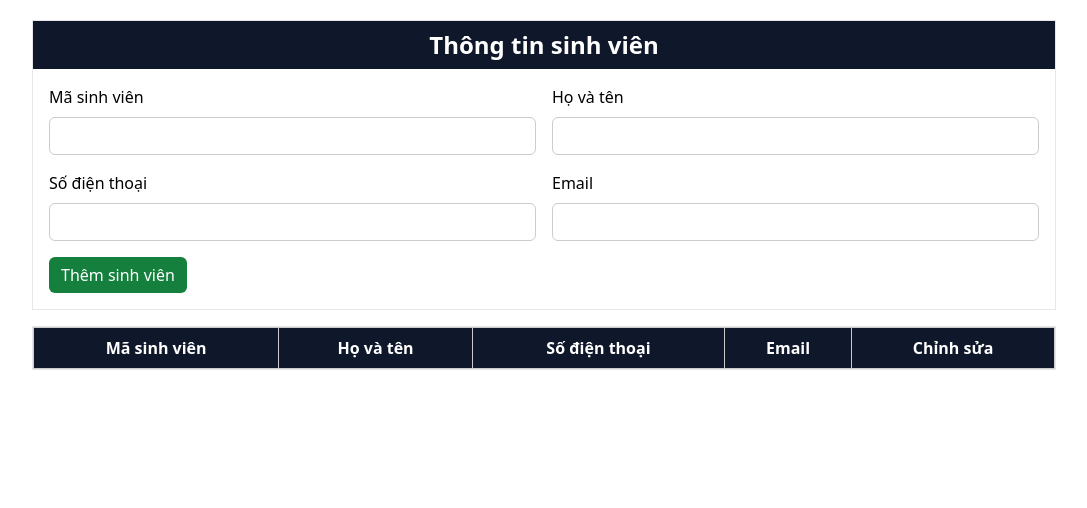
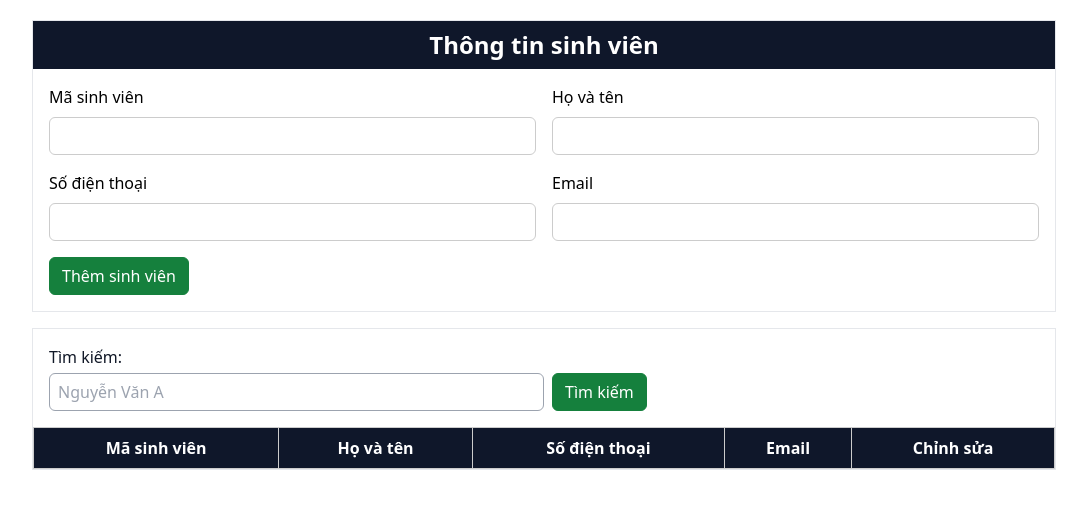
Before and after one commit to christianDev2k/React_Form, a React (Create React App) app: page / in a window 1280 px wide. Shown: the top 508 px of the page, without its empty margins (96-1183 px from the left). Built offline with nearby package versions, Linux system fonts and the light colour scheme.

Commit message:
search futured

```diff
--- a/src/QuanLySinhVien/Form/FormStyled.js
+++ b/src/QuanLySinhVien/Form/FormStyled.js
@@ -6,6 +6,7 @@ export const InputStyled = styled.input`
     padding: 6px 16px;
     width: 100%;
     margin-top: 8px;
+    display: block;
 `;
 
 export const ErrorsStyled = styled.small`
--- a/src/QuanLySinhVien/GlobalStyles/index.js
+++ b/src/QuanLySinhVien/GlobalStyles/index.js
@@ -5,8 +5,16 @@ export const ButtonStyled = styled.button`
     border-radius: 6px;
     transition: all 0.25s;
     color: #fff;
+    border: 1px solid transparent;
     &:hover {
         opacity: 0.8;
     }
-    ${props => (props.type === 'danger' ? 'background-color: rgb(225, 29, 72);' : 'background-color: rgb(21 128 61);')};
+    ${props =>
+        props.type === 'danger'
+            ? `
+            background-color: rgb(225, 29, 72);
+            border-color: rgb(225, 29, 72);`
+            : `
+            background-color: rgb(21 128 61);
+            border-color: rgb(21 128 61)`};
 `;
--- a/src/QuanLySinhVien/Table/index.jsx
+++ b/src/QuanLySinhVien/Table/index.jsx
@@ -1,11 +1,12 @@
-import React from 'react';
+import React, { useState } from 'react';
 import { useDispatch, useSelector } from 'react-redux';
 import './table.module.scss';
 import { ButtonStyled } from '../GlobalStyles';
 import { SVActions } from '../../store/SinhVienReducer/slice';
 
 const Table = () => {
-    const { students } = useSelector(state => state.SVReducer);
+    const [searchValue, setSearchValue] = useState('');
+    const { students, searchResults } = useSelector(state => state.SVReducer);
     const dispatch = useDispatch();
 
     const handleDelete = id => () => {
@@ -16,8 +17,40 @@ const Table = () => {
         dispatch(SVActions.getStudent(id));
     };
 
+    const handleSearch = () => {
+        dispatch(SVActions.searchStudent(searchValue));
+    };
+
+    const handleCancelSearch = () => {
+        dispatch(SVActions.searchStudent());
+        setSearchValue('');
+    };
+
     return (
         <div className='max-w-screen-lg mx-auto border mt-4'>
+            <div className='p-4'>
+                <label htmlFor='price' className='block font-medium leading-6 text-gray-900'>
+                    Tìm kiếm:
+                </label>
+                <div className='flex items-center mt-1'>
+                    <input
+                        type='text'
+                        id='price'
+                        name='price'
+                        value={searchValue}
+                        onChange={e => setSearchValue(e.target.value)}
+                        placeholder='Nguyễn Văn A'
+                        className='block w-1/2 mr-2 rounded-md border border-gray-400 py-1.5 px-2 text-gray-900'
+                    />
+                    <ButtonStyled onClick={handleSearch}>Tìm kiếm</ButtonStyled>
+                    {searchResults.length ? (
+                        <ButtonStyled type='danger' onClick={handleCancelSearch} className='ml-2'>
+                            Hủy bỏ
+                        </ButtonStyled>
+                    ) : null}
+                </div>
+            </div>
+
             <table className='w-full'>
                 <thead className='bg-slate-900 text-white font-bold'>
                     <tr>
@@ -29,7 +62,7 @@ const Table = () => {
                     </tr>
                 </thead>
                 <tbody>
-                    {students.map(student => (
+                    {(searchResults.length ? searchResults : students).map(student => (
                         <tr key={student.id}>
                             <td>{student.id}</td>
                             <td>{student.name}</td>
--- a/src/context/FormContext.js
+++ b/src/context/FormContext.js
@@ -24,7 +24,6 @@ const FormProvider = ({ children }) => {
         } else if (patternMismatch) {
             mess = 'Bạn nhập sai format rồi. Nhập lại giúp tớ nhé!';
         }
-
         return mess;
     };
 
@@ -73,7 +72,7 @@ const FormProvider = ({ children }) => {
         } else {
             dispatch(SVActions.editStudent(inputs));
         }
-        setInputs({});
+        // setInputs({});
     };
 
     useEffect(() => {
@@ -87,7 +86,7 @@ const FormProvider = ({ children }) => {
         handleOnSubmit,
         inputs,
         errors,
-        editingStudent
+        editingStudent,
     };
 
     return <FormContext.Provider value={value}>{children}</FormContext.Provider>;
--- a/src/store/SinhVienReducer/slice.js
+++ b/src/store/SinhVienReducer/slice.js
@@ -3,6 +3,7 @@ import { createSlice } from '@reduxjs/toolkit';
 const initialState = {
     students: [],
     editingStudent: undefined,
+    searchResults: [],
 };
 
 const SinhVienReducer = createSlice({
@@ -26,6 +27,15 @@ const SinhVienReducer = createSlice({
             let student = state.students.filter(student => student.id === payload);
             state.editingStudent = student[0];
         },
+        searchStudent: (state, { payload }) => {
+            if (payload === undefined) {
+                state.searchResults = [];
+            } else {
+                state.searchResults = state.students.filter(student =>
+                    student.name.toLowerCase().includes(payload.toLowerCase())
+                );
+            }
+        },
     },
 });
 
```
